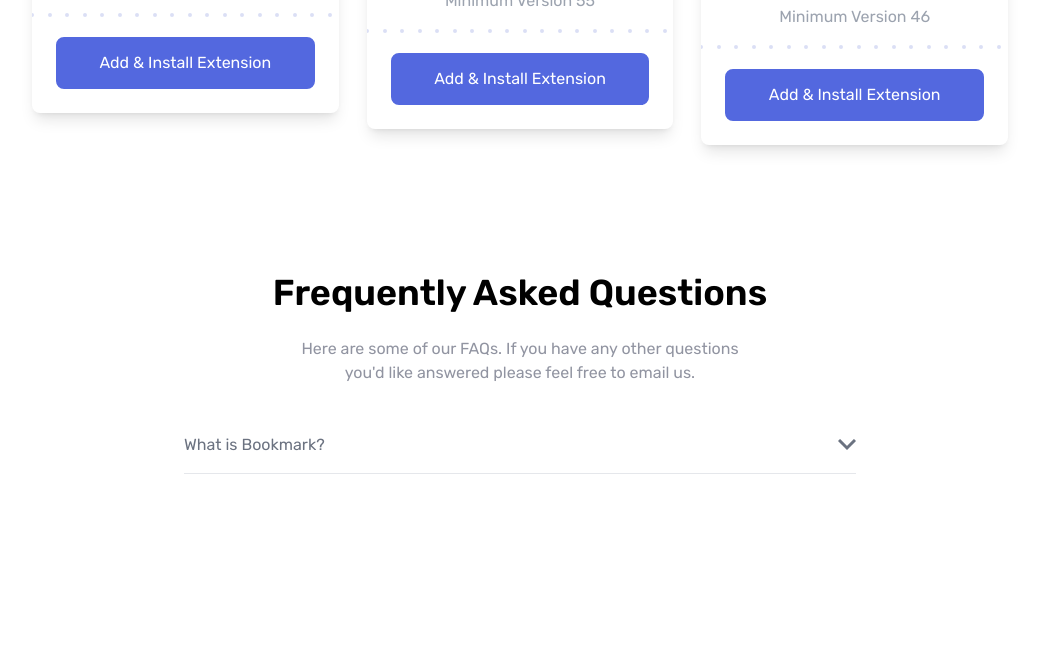
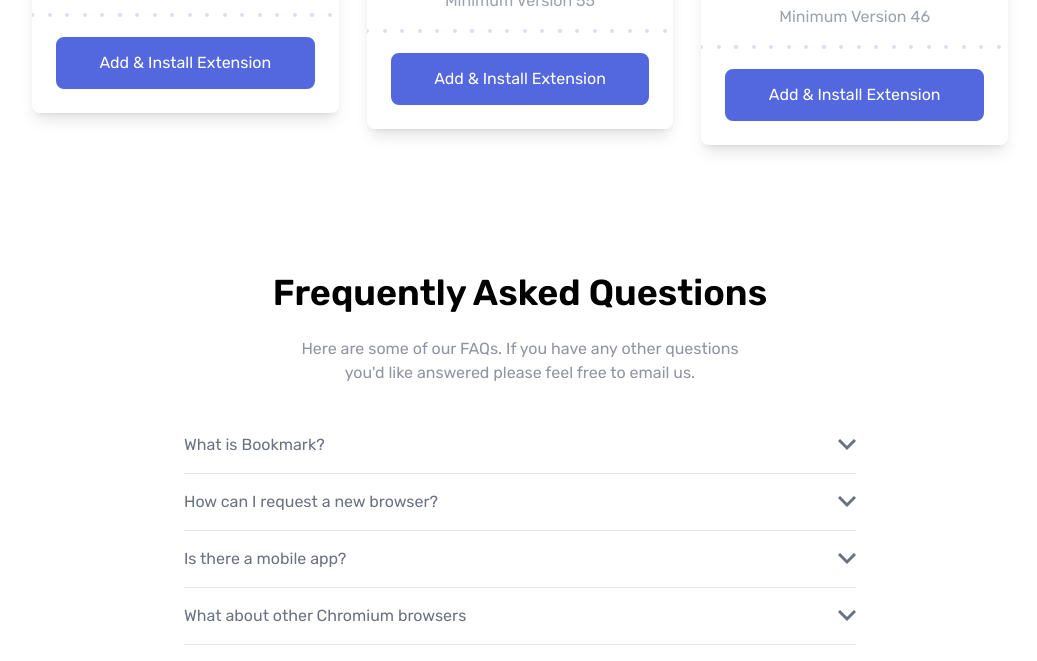
Before and after one commit to scottpeat/tailwind-bookmark-manager, a website: page index.html in a window 1280 px wide. Shown: the part 2030-2691 px from the top of the page, without its empty margins (120-1157 px from the left). Before the commit the page ends 2632 px from the top, so only its background shows below. Drawn offline with Linux system fonts and the light colour scheme.

Commit message:
All tabs on accordion completed and now moving onto newsletter section

```diff
--- a/index.html
+++ b/index.html
@@ -375,6 +375,122 @@
               </p>
             </div>
           </div>
+          <!-- Tab 2 -->
+          <div class="py-1 border-b outline-none group" tabindex="2">
+            <!-- Tab Flex Container -->
+            <div
+              class="flex items-center justify-between py-3 text-gray-500 transition duration-500 cursor group ease"
+            >
+              <!-- Tab Title -->
+              <div
+                class="transition duration-500 ease group-hover:text-red-500"
+              >
+                How can I request a new browser?
+              </div>
+              <!-- Arrow -->
+              <div
+                class="transition duration-500 ease group-focus:-rotate-180 group-focus:text-red-500"
+              >
+                <svg xmlns="http://www.w3.org/2000/svg" width="18" height="12">
+                  <path
+                    fill="none"
+                    stroke="currentColor"
+                    stroke-width="3"
+                    d="M1 1l8 8 8-8"
+                  />
+                </svg>
+              </div>
+            </div>
+            <!-- Tab Inner Content -->
+            <div
+              class="overflow-hidden transition duration-500 group-focus:max-h-screen max-h-0 ease"
+            >
+              <p class="py-2 text-justify text-gray-400">
+                Lorem ipsum dolor sit amet consectetur adipisicing elit. Fugiat,
+                repellat amet doloribus consequuntur eos similique provident
+                tempora voluptates iure quia fuga dicta voluptatibus culpa
+                mollitia recusandae delectus id suscipit labore?
+              </p>
+            </div>
+          </div>
+
+          <!-- Tab 3 -->
+          <div class="py-1 border-b outline-none group" tabindex="3">
+            <!-- Tab Flex Container -->
+            <div
+              class="flex items-center justify-between py-3 text-gray-500 transition duration-500 cursor group ease"
+            >
+              <!-- Tab Title -->
+              <div
+                class="transition duration-500 ease group-hover:text-red-500"
+              >
+                Is there a mobile app?
+              </div>
+              <!-- Arrow -->
+              <div
+                class="transition duration-500 ease group-focus:-rotate-180 group-focus:text-red-500"
+              >
+                <svg xmlns="http://www.w3.org/2000/svg" width="18" height="12">
+                  <path
+                    fill="none"
+                    stroke="currentColor"
+                    stroke-width="3"
+                    d="M1 1l8 8 8-8"
+                  />
+                </svg>
+              </div>
+            </div>
+            <!-- Tab Inner Content -->
+            <div
+              class="overflow-hidden transition duration-500 group-focus:max-h-screen max-h-0 ease"
+            >
+              <p class="py-2 text-justify text-gray-400">
+                Lorem ipsum dolor sit amet consectetur adipisicing elit. Fugiat,
+                repellat amet doloribus consequuntur eos similique provident
+                tempora voluptates iure quia fuga dicta voluptatibus culpa
+                mollitia recusandae delectus id suscipit labore?
+              </p>
+            </div>
+          </div>
+
+          <!-- Tab 4 -->
+          <div class="py-1 border-b outline-none group" tabindex="4">
+            <!-- Tab Flex Container -->
+            <div
+              class="flex items-center justify-between py-3 text-gray-500 transition duration-500 cursor group ease"
+            >
+              <!-- Tab Title -->
+              <div
+                class="transition duration-500 ease group-hover:text-red-500"
+              >
+                What about other Chromium browsers
+              </div>
+              <!-- Arrow -->
+              <div
+                class="transition duration-500 ease group-focus:-rotate-180 group-focus:text-red-500"
+              >
+                <svg xmlns="http://www.w3.org/2000/svg" width="18" height="12">
+                  <path
+                    fill="none"
+                    stroke="currentColor"
+                    stroke-width="3"
+                    d="M1 1l8 8 8-8"
+                  />
+                </svg>
+              </div>
+            </div>
+            <!-- Tab Inner Content -->
+            <div
+              class="overflow-hidden transition duration-500 group-focus:max-h-screen max-h-0 ease"
+            >
+              <p class="py-2 text-justify text-gray-400">
+                Lorem ipsum dolor sit amet consectetur adipisicing elit. Fugiat,
+                repellat amet doloribus consequuntur eos similique provident
+                tempora voluptates iure quia fuga dicta voluptatibus culpa
+                mollitia recusandae delectus id suscipit labore?
+              </p>
+            </div>
+          </div>
         </div>
       </div>
     </section>
```
